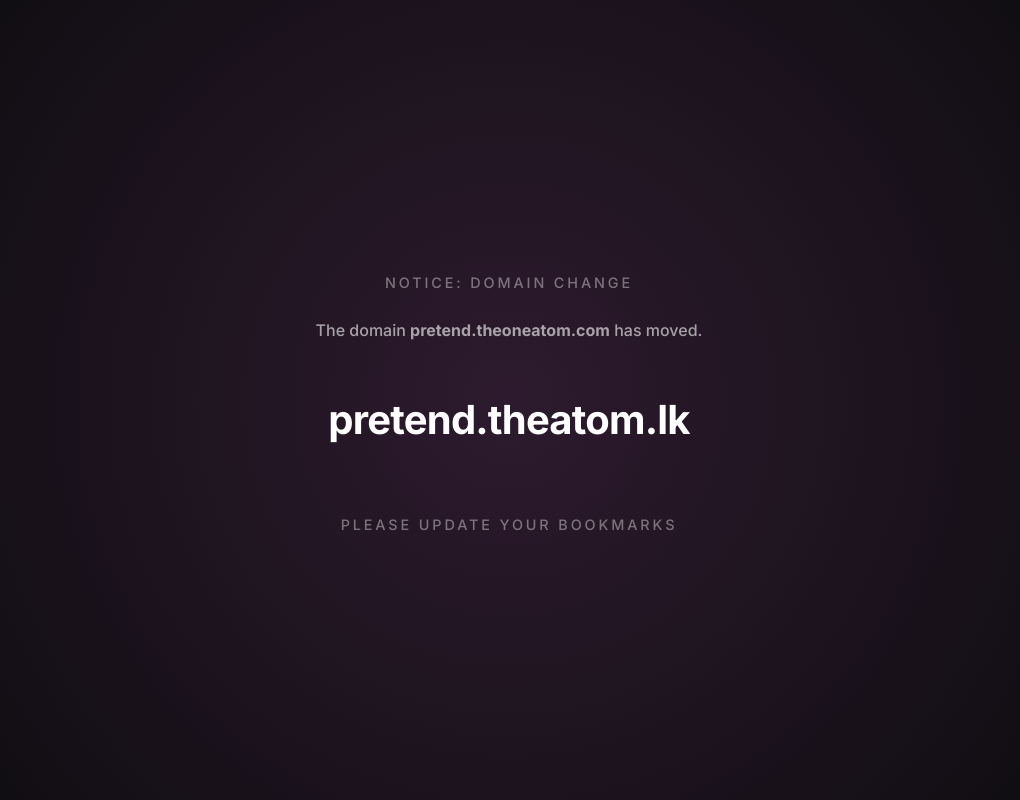
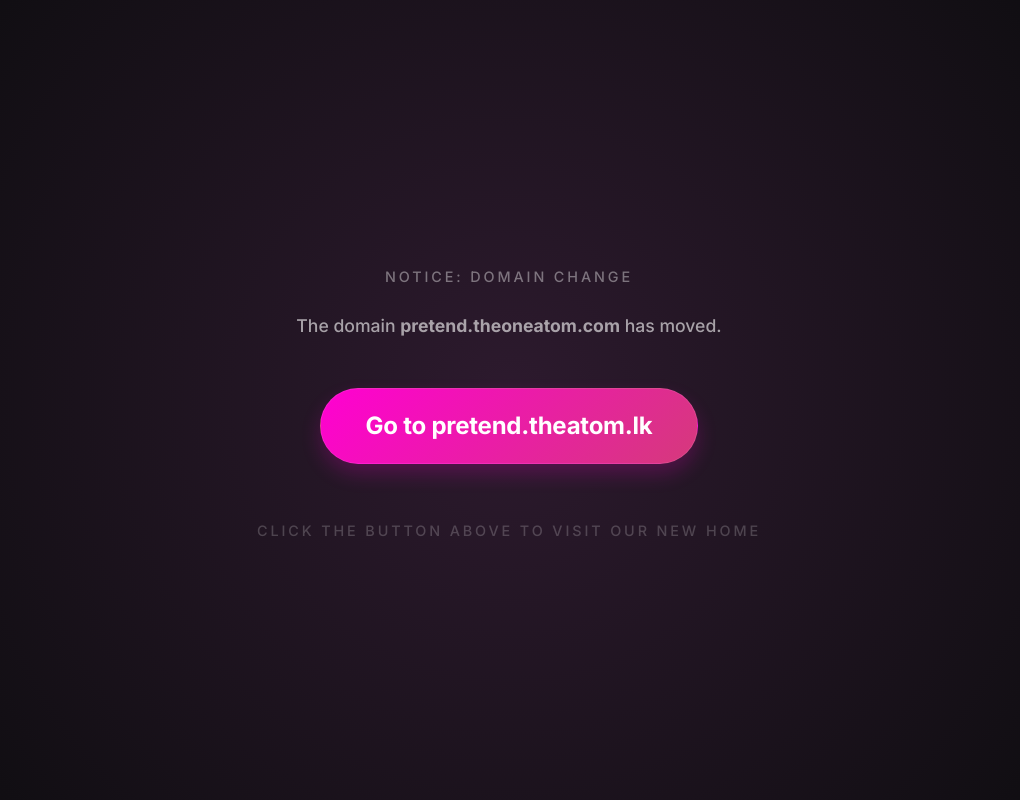
Before and after one commit to zakisheriff/Pretend-Game, a React (Vite) app: page / in a window 1280 px wide. Shown: the whole page, without its empty margins (131-1151 px from the left). Built offline with nearby package versions, Linux system fonts and the light colour scheme.

Commit message:
UI: Convert link to premium button with clearer CTA

```diff
--- a/src/App.jsx
+++ b/src/App.jsx
@@ -4,13 +4,17 @@ function App() {
   return (
     <div className="redirect-container">
       <span className="subtext">Notice: Domain Change</span>
-      <p style={{ color: 'rgba(255,255,255,0.6)', marginBottom: '1rem' }}>
+      <p style={{ color: 'rgba(255,255,255,0.6)', marginBottom: '2rem', fontSize: '1.1rem' }}>
         The domain <strong>pretend.theoneatom.com</strong> has moved.
       </p>
+
       <a href="https://pretend.theatom.lk" className="redirect-link">
-        pretend.theatom.lk
+        Go to pretend.theatom.lk
       </a>
-      <span className="subtext" style={{ marginTop: '2rem' }}>Please update your bookmarks</span>
+
+      <span className="subtext" style={{ marginTop: '2.5rem', opacity: 0.5 }}>
+        Click the button above to visit our new home
+      </span>
     </div>
   )
 }
--- a/src/index.css
+++ b/src/index.css
@@ -38,36 +38,29 @@ body {
 }
 
 .redirect-link {
-  font-size: 2.5rem;
-  font-weight: 700;
+  font-size: 1.5rem;
+  font-weight: 600;
   color: #fff;
   text-decoration: none;
-  padding: 1rem 2rem;
-  border-radius: 12px;
+  padding: 1.2rem 2.8rem;
+  border-radius: 50px;
+  background: linear-gradient(135deg, #ff00d2 0%, #d53a7b 100%);
+  box-shadow: 0 10px 20px rgba(255, 0, 210, 0.2);
   transition: all 0.4s cubic-bezier(0.175, 0.885, 0.32, 1.275);
-  letter-spacing: -0.02em;
-  position: relative;
-}
-
-.redirect-link::after {
-  content: '';
-  position: absolute;
-  bottom: 0;
-  left: 50%;
-  width: 0;
-  height: 2px;
-  background: linear-gradient(90deg, #ff00d2 0%, #d53a7b 100%);
-  transition: all 0.3s ease;
-  transform: translateX(-50%);
+  letter-spacing: -0.01em;
+  display: inline-block;
+  border: 1px solid rgba(255, 255, 255, 0.1);
 }
 
 .redirect-link:hover {
-  transform: translateY(-5px) scale(1.05);
-  color: #d53a7b;
+  transform: translateY(-5px) scale(1.02);
+  box-shadow: 0 15px 30px rgba(255, 0, 210, 0.4);
+  background: linear-gradient(135deg, #ff33db 0%, #eb4a8d 100%);
+  filter: brightness(1.1);
 }
 
-.redirect-link:hover::after {
-  width: 60%;
+.redirect-link:active {
+  transform: translateY(-2px);
 }
 
 .subtext {
```
